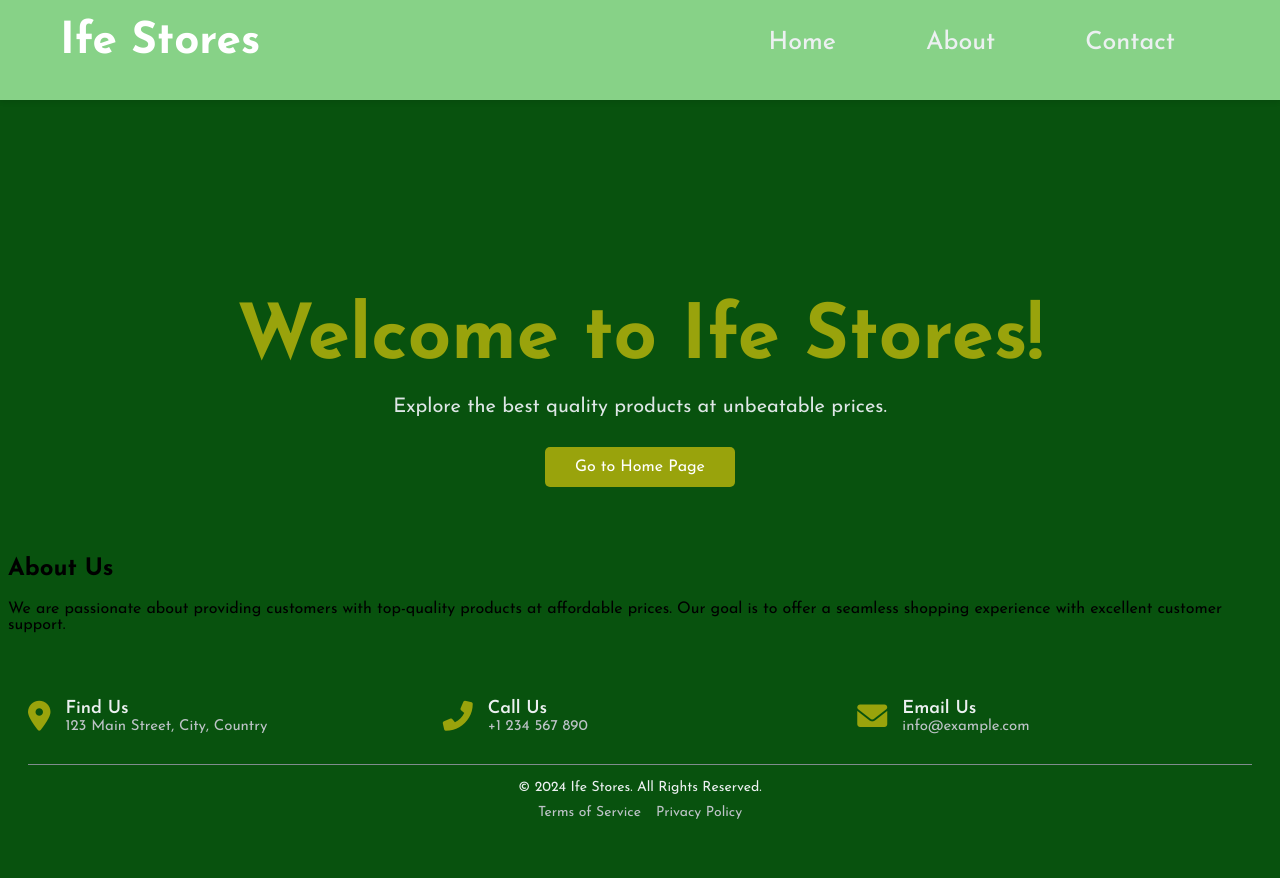
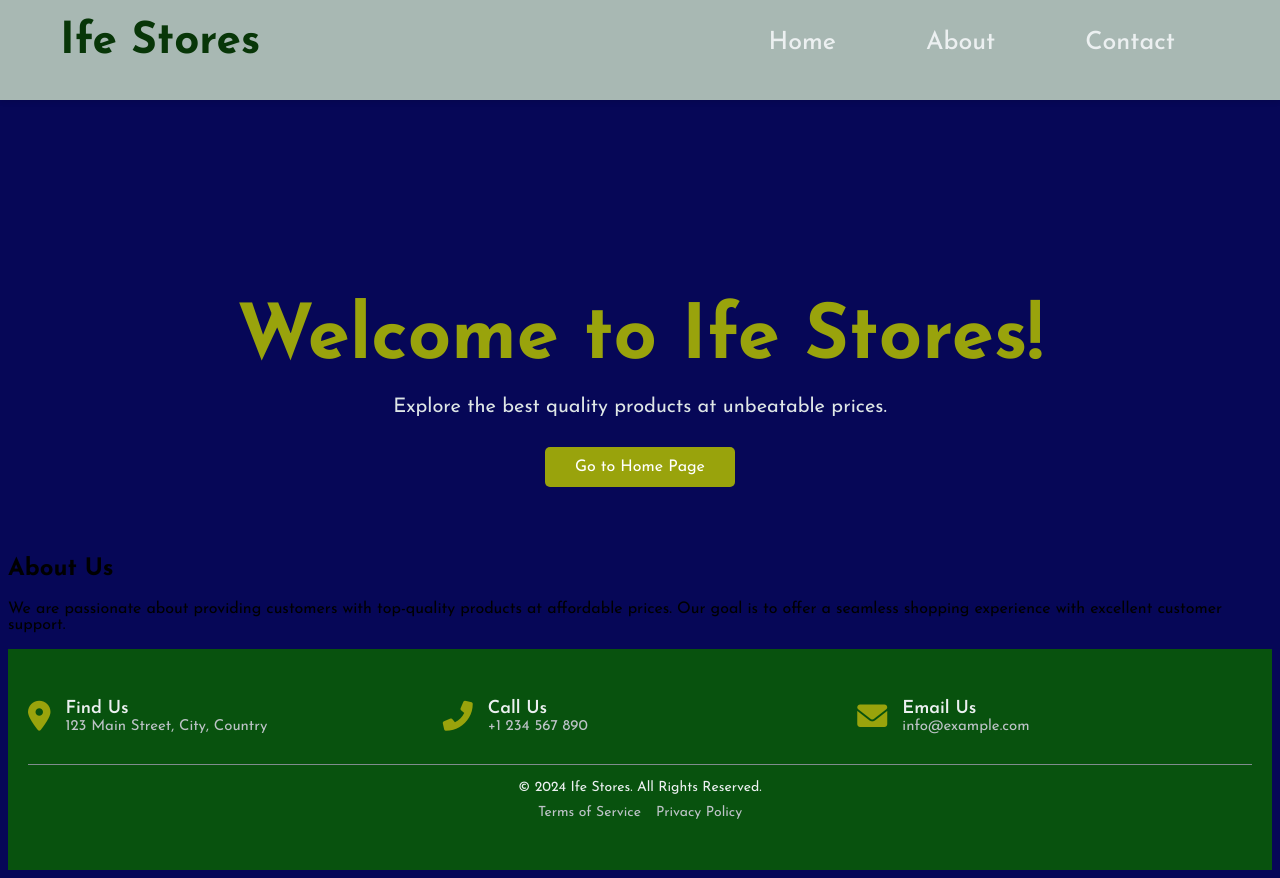
Before and after one commit to dheir9/Ife-Stores, a plain HTML site: page landingpage.html in a window 1280 px wide. Drawn offline with Linux system fonts and the light colour scheme.

Commit message:
landingpage bg changed

```diff
--- a/landingpage.html
+++ b/landingpage.html
@@ -12,11 +12,11 @@
     <link href="https://fonts.googleapis.com/css2?family=Josefin+Sans:wght@100..700&display=swap" rel="stylesheet" />
 </head>
 
-<body>
+<body class="landingpage">
     <!-- Header Section -->
-    <header class="header-section">
+    <header class="landpage-header-section">
         <div class="header-container">
-            <div class="logo">
+            <div class="lplogo">
                 <a href="home.html">Ife Stores</a> <!-- Link to the home page -->
             </div>
             <nav class="nav-menu">
--- a/style.css
+++ b/style.css
@@ -124,6 +124,32 @@ body {
   .hamburger {
     display: block;
   }
+}
+
+/* header section for landing page */
+.landpage-header-section {
+  background: #c1d4c1de;
+  color: #f1f0ec;
+  position: fixed;
+  top: 0;
+  left: 0;
+  width: 100%;
+  height: 100px;
+  z-index: 1000;
+  box-shadow: 0 2px 5px rgba(0, 0, 0, 0.1);
+  transition: background-color 0.3s ease;
+}
+
+.lplogo a {
+  font-size: 44px;
+  font-weight: bold;
+  color: #083608;
+  text-decoration: none;
+  transition: color 0.2s ease;
+}
+
+.landingpage {
+  background-color: #060757;
 }
 
 /* Image Slider - Side by Side */
```
